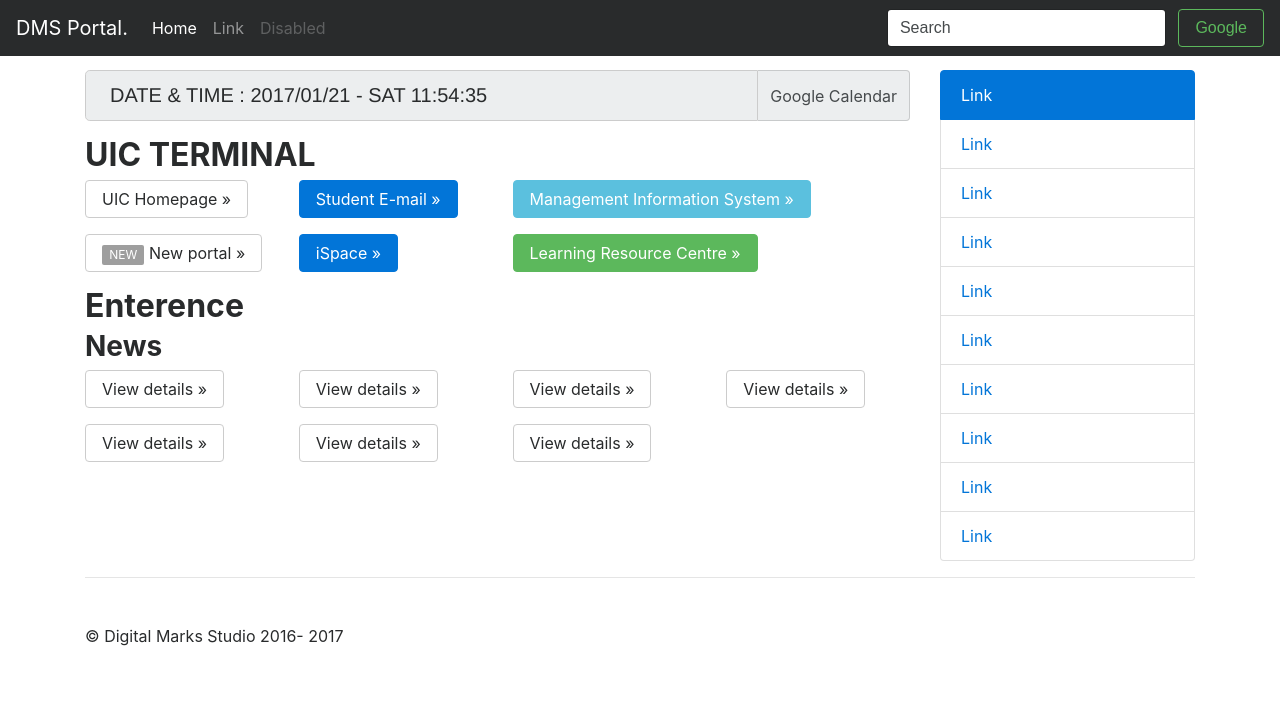
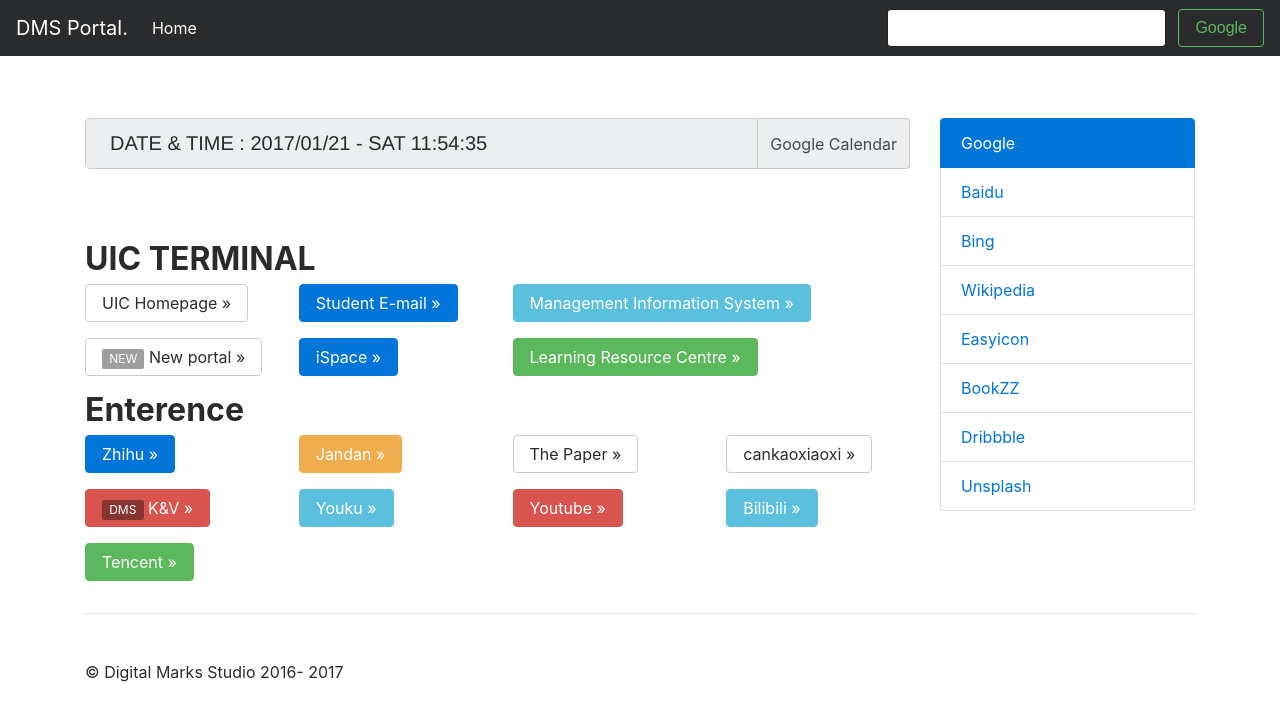
Before and after one commit to ecwu/About_Blank, a plain HTML site: page index.html in a window 1280 px wide. Drawn offline with nearby package versions, Linux system fonts and the light colour scheme; a script that the page names is missing; files whose address does not match are found by name.

Commit message:
Info Input

```diff
--- a/index.html
+++ b/index.html
@@ -29,17 +29,11 @@
           <li class="nav-item active">
             <a class="nav-link" href="#">Home <span class="sr-only">(current)</span></a>
           </li>
-          <li class="nav-item">
-            <a class="nav-link" href="#">Link</a>
-          </li>
-          <li class="nav-item">
-            <a class="nav-link disabled" href="#">Disabled</a>
-          </li>
         </ul>
         <form class="form-inline my-2 my-lg-0" method="get" action="http://www.google.com/search">
           <div>
             <input type="text" name="q" size="25" class="form-control mr-sm-2"
-            value="Search"/>
+            value=""/>
             <input class="btn btn-outline-success my-2 my-sm-0" type="submit" value="Google"/>
           </div>
         </form>
@@ -47,9 +41,9 @@
     </nav>
 
     <div class="container">
-
+    <br>
+    <br>
       <div class="row row-offcanvas row-offcanvas-right">
-
         <div class="col-12 col-md-9">
           <p class="float-right hidden-md-up">
             <button type="button" class="btn btn-primary btn-sm" data-toggle="offcanvas">Toggle nav</button>
@@ -59,8 +53,9 @@
           <input type="text" id="time" class="btn btn-secondary btn-lg btn-block form-control" readonly="true" style="font-family: helvetica;text-align: left;">
           <a href="https://calendar.google.com/calendar/render?pli=1#main_7" class="input-group-addon btn btn-secondary">Google Calendar</a>
           </div>
-          <p></p>
-          <p></p>
+              <br>
+              <br>
+              <br>
           </div>
           <h2><b>UIC TERMINAL</b></h2>
           <div class="row">
@@ -84,44 +79,47 @@
             </div><!--/span-->
             </div>
             <h2><b>Enterence</b></h2>
-            <h3><b>News</b></h3>
             <div class="row">
             <div class="col-6 col-lg-3">
-              <p><a class="btn btn-secondary" href="#" role="button">View details &raquo;</a></p>
+              <p><a class="btn btn-primary" href="http://www.zhihu.com/" role="button">Zhihu &raquo;</a></p>
             </div><!--/span-->
             <div class="col-6 col-lg-3">
-              <p><a class="btn btn-secondary" href="#" role="button">View details &raquo;</a></p>
+              <p><a class="btn btn-warning" href="http://www.jandan.net/" role="button">Jandan &raquo;</a></p>
             </div><!--/span-->
             <div class="col-6 col-lg-3">
-              <p><a class="btn btn-secondary" href="#" role="button">View details &raquo;</a></p>
+              <p><a class="btn btn-secondary" href="http://www.thepaper.cn/" role="button">The Paper &raquo;</a></p>
             </div><!--/span-->
             <div class="col-6 col-lg-3">
-              <p><a class="btn btn-secondary" href="#" role="button">View details &raquo;</a></p>
+              <p><a class="btn btn-secondary" href="http://www.cankaoxiaoxi.com/" role="button">cankaoxiaoxi &raquo;</a></p>
             </div><!--/span-->
             <div class="col-6 col-lg-3">
-              <p><a class="btn btn-secondary" href="#" role="button">View details &raquo;</a></p>
+              <p><a class="btn btn-danger" href="http://www.bitlabds.com/" role="button"><span class="label">DMS</span> K&V &raquo;</a></p>
             </div><!--/span-->
             <div class="col-6 col-lg-3">
-              <p><a class="btn btn-secondary" href="#" role="button">View details &raquo;</a></p>
+              <p><a class="btn btn-info" href="http://www.youku.com/" role="button">Youku &raquo;</a></p>
             </div><!--/span-->
             <div class="col-6 col-lg-3">
-              <p><a class="btn btn-secondary" href="#" role="button">View details &raquo;</a></p>
+              <p><a class="btn btn-danger" href="http://www.youtube.com/" role="button">Youtube &raquo;</a></p>
+            </div><!--/span-->
+            <div class="col-6 col-lg-3">
+              <p><a class="btn btn-info" href="http://www.bilibili.com/" role="button">Bilibili &raquo;</a></p>
+            </div><!--/span-->
+            <div class="col-6 col-lg-3">
+              <p><a class="btn btn-success" href="http://v.qq.com/" role="button">Tencent &raquo;</a></p>
             </div><!--/span-->
           </div><!--/row-->
         </div><!--/span-->
 
         <div class="col-6 col-md-3 sidebar-offcanvas" id="sidebar">
           <div class="list-group">
-            <a href="#" class="list-group-item active">Link</a>
-            <a href="#" class="list-group-item">Link</a>
-            <a href="#" class="list-group-item">Link</a>
-            <a href="#" class="list-group-item">Link</a>
-            <a href="#" class="list-group-item">Link</a>
-            <a href="#" class="list-group-item">Link</a>
-            <a href="#" class="list-group-item">Link</a>
-            <a href="#" class="list-group-item">Link</a>
-            <a href="#" class="list-group-item">Link</a>
-            <a href="#" class="list-group-item">Link</a>
+            <a href="http://www.google.com/" class="list-group-item active">Google</a>
+            <a href="http://www.baidu.com/" class="list-group-item">Baidu</a>
+            <a href="http://www.bing.com/" class="list-group-item">Bing</a>
+            <a href="https://en.wikipedia.org/wiki/Main_Page"" class="list-group-item">Wikipedia</a>
+            <a href="http://www.easyicon.net/" class="list-group-item">Easyicon</a>
+            <a href="http://zh.bookzz.org/" class="list-group-item">BookZZ</a>
+            <a href="http://www.dribbble.com/" class="list-group-item">Dribbble</a>
+            <a href="http://www.unsplash.com" class="list-group-item">Unsplash</a>
           </div>
         </div><!--/span-->
       </div><!--/row-->
```
